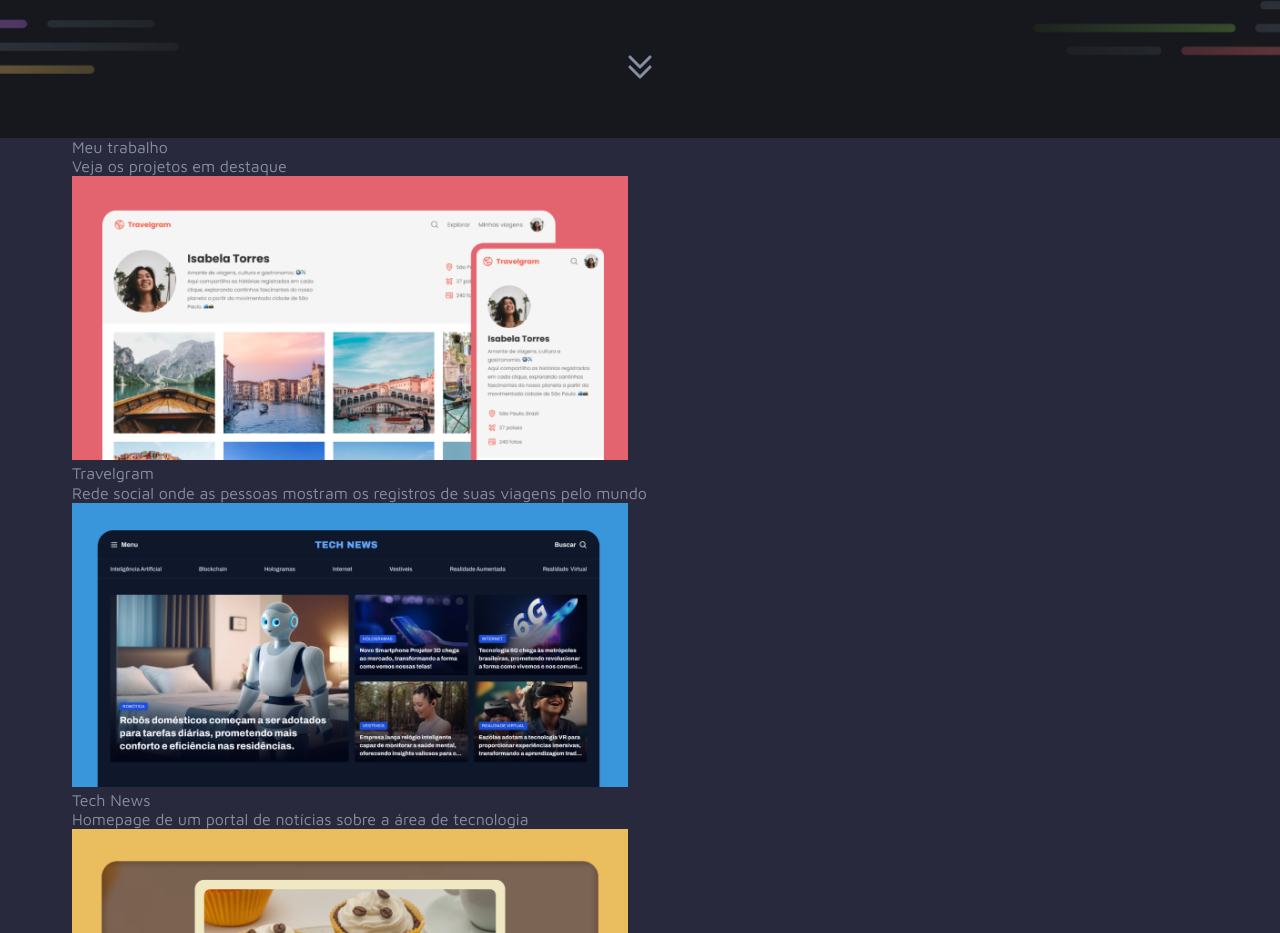
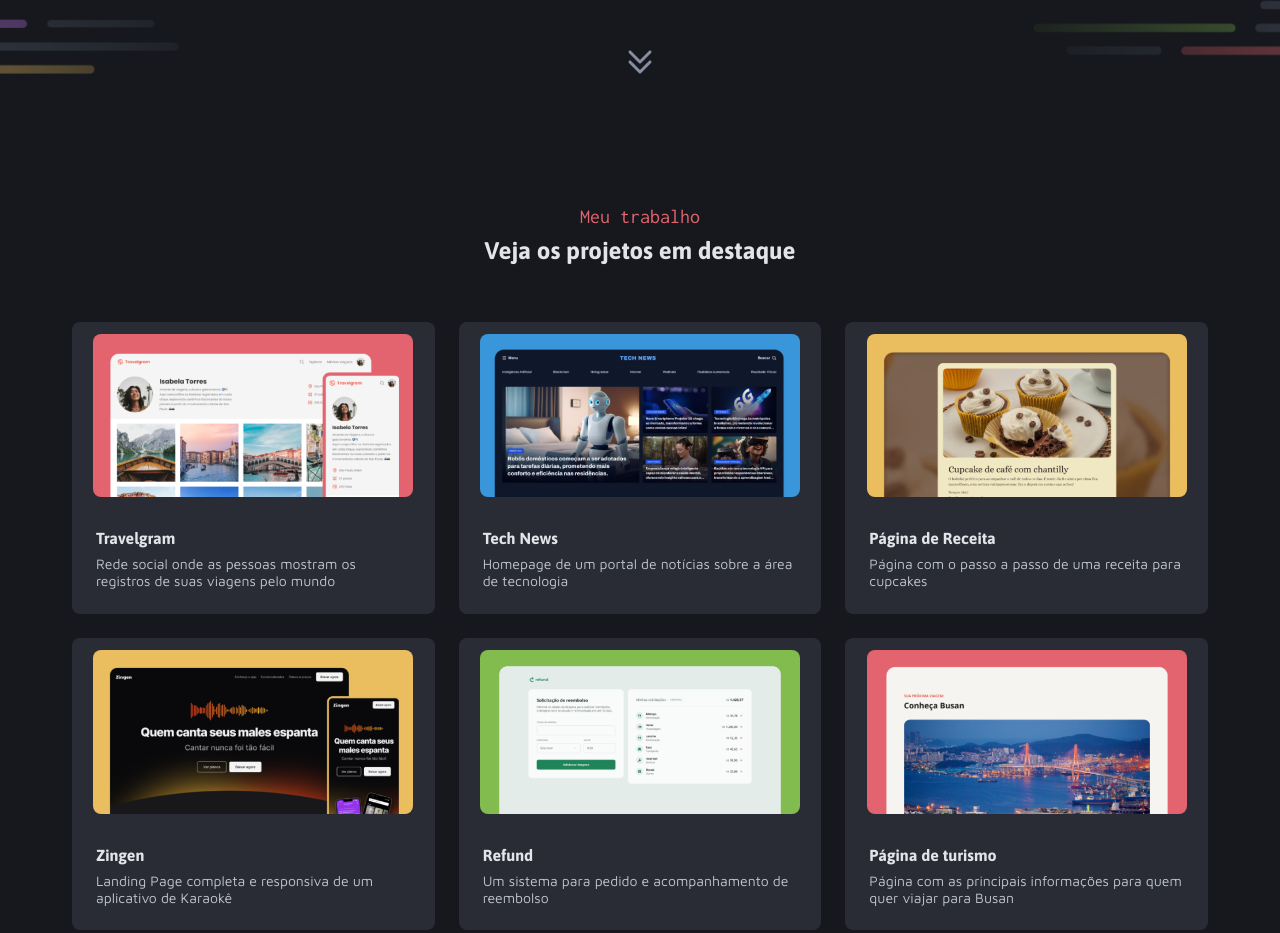
Before and after one commit to pduartesilva2005/portfolio-dev, a plain HTML site: page index.html in a window 1280 px wide. Shown: the part 477-1410 px from the top of the page. Drawn offline with Linux system fonts and the light colour scheme.

Commit message:
Styling the projects section

```diff
--- a/index.html
+++ b/index.html
@@ -70,8 +70,10 @@
     </section>
 
     <section id="projects" class="container">
-      <h3>Meu trabalho</h3>
-      <h2>Veja os projetos em destaque</h2>
+      <div class="title">
+        <h3>Meu trabalho</h3>
+        <h2>Veja os projetos em destaque</h2>
+      </div>
 
       <div class="projects">
         <div class="project">
--- a/styles/global.css
+++ b/styles/global.css
@@ -11,8 +11,6 @@
   --blue: #3996db;
   --green: #82bc4f;
   --yellow: #eabd5f;
-
-  --background: #29293e;
 
   /* Color Base */
   --gray-100: #0d0e11;
@@ -36,7 +34,7 @@
 }
 
 body {
-  background-color: var(--background);
+  background-color: var(--gray-200);
   color: var(--gray-400);
   font: var(--text-md);
 }
--- a/styles/index.css
+++ b/styles/index.css
@@ -1,2 +1,4 @@
 @import url(global.css);
 @import url(intro.css);
+@import url(projects.css);
+@import url(utilty.css);
--- a/styles/intro.css
+++ b/styles/intro.css
@@ -43,6 +43,7 @@
 
     p {
       margin-top: 20px;
+      font: var(--text-sm);
     }
   }
 }
--- /dev/null
+++ b/styles/projects.css
@@ -0,0 +1,45 @@
+#projects {
+  display: flex;
+  flex-direction: column;
+  padding-block: 72px;
+}
+
+.projects {
+  display: grid;
+  grid-template-columns: repeat(3, 1fr);
+  gap: 24px;
+  padding-block: 56px;
+
+  .project {
+    background-color: var(--gray-300);
+    display: flex;
+    align-items: center;
+    justify-content: center;
+    flex-direction: column;
+    padding: 12px;
+    border-radius: 8px;
+
+    img {
+      width: 320px;
+      border-radius: 8px;
+    }
+
+    .info-project {
+      display: flex;
+      flex-direction: column;
+      padding: 12px;
+      margin-top: 20px;
+      gap: 8px;
+
+      h3 {
+        font: var(--title-sm);
+        color: var(--gray-600);
+      }
+
+      p {
+        font: var(--text-sm);
+        color: var(--gray-500);
+      }
+    }
+  }
+}
--- /dev/null
+++ b/styles/utilty.css
@@ -0,0 +1,14 @@
+.title {
+  text-align: center;
+
+  h3 {
+    font: var(--subtitle);
+    color: var(--red);
+    margin-bottom: 8px;
+  }
+
+  h2 {
+    font: var(--title-md);
+    color: var(--gray-600);
+  }
+}
```
